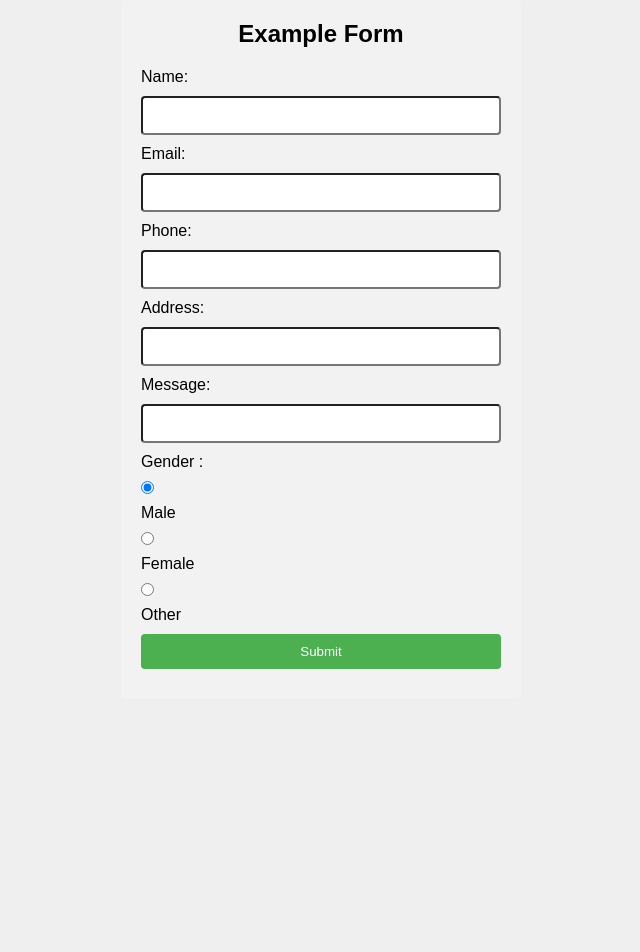
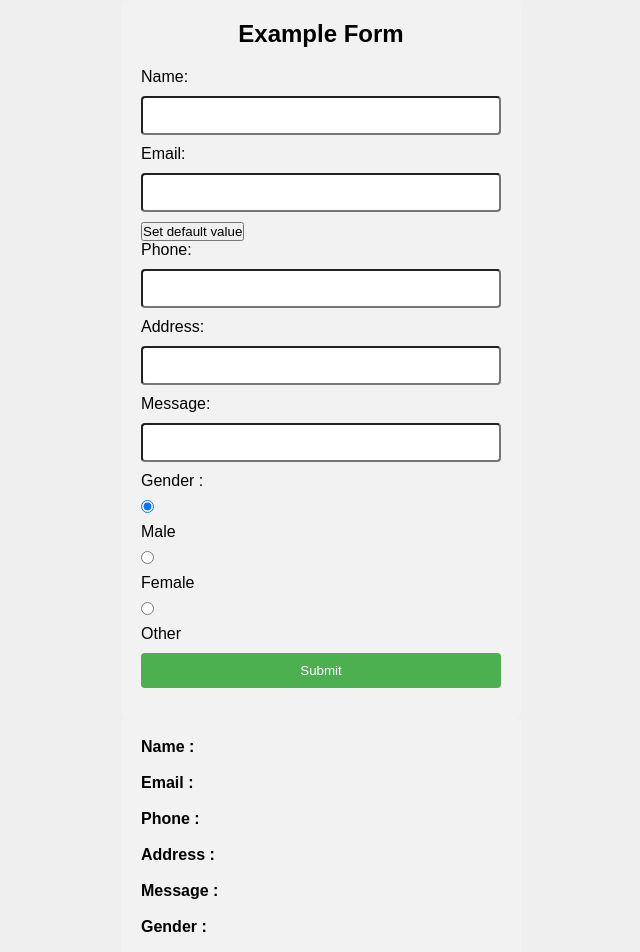
Before and after one commit to ShiyamS/Angular-13, an Angular app: page /Home in a window 1280 px wide. Shown: the top 952 px of the page, without its empty margins (319-959 px from the left). Before the commit the page ends 800 px from the top, so only its background shows below. Built offline with nearby package versions, Linux system fonts and the light colour scheme.

Commit message:
Template Form - Reteriving form data and reset

```diff
--- a/src/app/app.component.html
+++ b/src/app/app.component.html
@@ -73,7 +73,7 @@
 
 <div class="form-container">
   <h2>Example Form</h2>
-  <form (ngSubmit)="onSubmit(myForm)" #myForm="ngForm">
+  <form (ngSubmit)="onSubmit()" #myForm="ngForm">
     <div ngModelGroup="personalDetails" #personalDetails="ngModelGroup">
       <label for="name">Name:</label>
       <input type="text" id="name" name="name" required ngModel #fname="ngModel">
@@ -92,6 +92,8 @@
           updated.</small>
       </div>
 
+      <button (click)="setDefaultValue()">Set default value</button>
+
     </div>
     <label for="phone">Phone:</label>
     <input type="text" id="phone" name="phone" required ngModel>
@@ -107,10 +109,15 @@
       <input type="radio" id="{{gen.id}}" name="gender" value="{{gen.value}}" [ngModel]="defaultGender">
       <label for="gender">{{gen.value}}</label>
     </span>
-
-
-
-
     <input type="submit" value="Submit" [disabled]="!myForm.valid">
   </form>
 </div>
+
+<div class="form-container">
+  <p><b>Name : </b>{{name}}</p><br>
+  <p><b>Email : </b>{{email}}</p><br>
+  <p><b>Phone : </b>{{phone}}</p><br>
+  <p><b>Address : </b>{{address}}</p><br>
+  <p><b>Message : </b>{{message}}</p><br>
+  <p><b>Gender : </b>{{gen}}</p>
+</div><b> </b>
--- a/src/app/app.component.ts
+++ b/src/app/app.component.ts
@@ -1,4 +1,4 @@
-import { Component, OnInit } from '@angular/core';
+import { Component, OnInit, ViewChild } from '@angular/core';
 import { ActivatedRoute, Event, NavigationCancel, NavigationEnd, NavigationError, NavigationStart, Router } from '@angular/router';
 import { AuthService } from './services/auth.service';
 import { StudentsService } from './services/students.service';
@@ -142,9 +142,27 @@ export class AppComponent implements OnInit {
   ngOnInit() { }
 
   defaultGender = 'Male'
+  @ViewChild('myForm') form!: NgForm;
+  name!: string;
+  email!: string;
+  phone!: number;
+  address!: string;
+  message!: string;
+  gen!: string;
 
-  onSubmit(form: NgForm) {
-    console.log(form)
+  onSubmit() {
+    console.log(this.form)
+
+    this.name = this.form.value.personalDetails.name;
+    this.email = this.form.value.personalDetails.email;
+    this.phone = this.form.value.phone;
+    this.address = this.form.value.address;
+    this.message = this.form.value.message;
+    this.gen = this.form.value.gender;
+
+
+    this.form.reset();
+
   }
 
   gender: any = [
@@ -152,4 +170,35 @@ export class AppComponent implements OnInit {
     { id: 2, value: 'Female' },
     { id: 3, value: 'Other' },
   ]
+
+
+  setDefaultValue() {
+
+    // While trying to set, it set the value in the Form -> but it ll not be visible for user
+    // this.form.value.personalDetails.name = "Jyothi"
+    // this.form.value.personalDetails.email = "jyothi31@gmail.com"
+
+    // setValue
+    // if existing value are already set and then we click on the setValue -> it set only the value mentioned
+    // in the setValue
+    // this.form.setValue({
+    //   address: '',
+    //   gender: '',
+    //   message: '',
+    //   phone: '',
+    //   personalDetails: {
+    //     name: 'Jyothi',
+    //     email: 'jyothi31@gmail.com'
+    //   }
+    // })
+
+    //patchValue
+    // It usefull to specify on the specific value
+    this.form.form.patchValue({
+      personalDetails: {
+        name: 'Jyothi',
+        email: 'jyothi31@gmail.com'
+      }
+    })
+  }
 }
```
